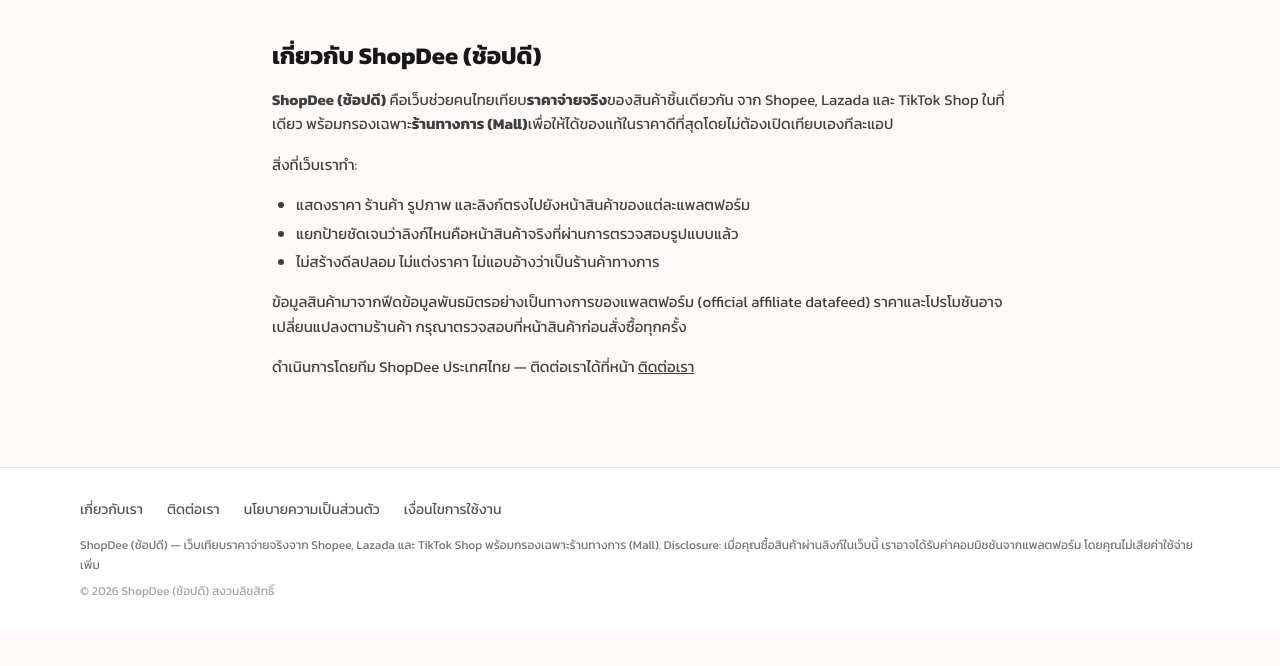
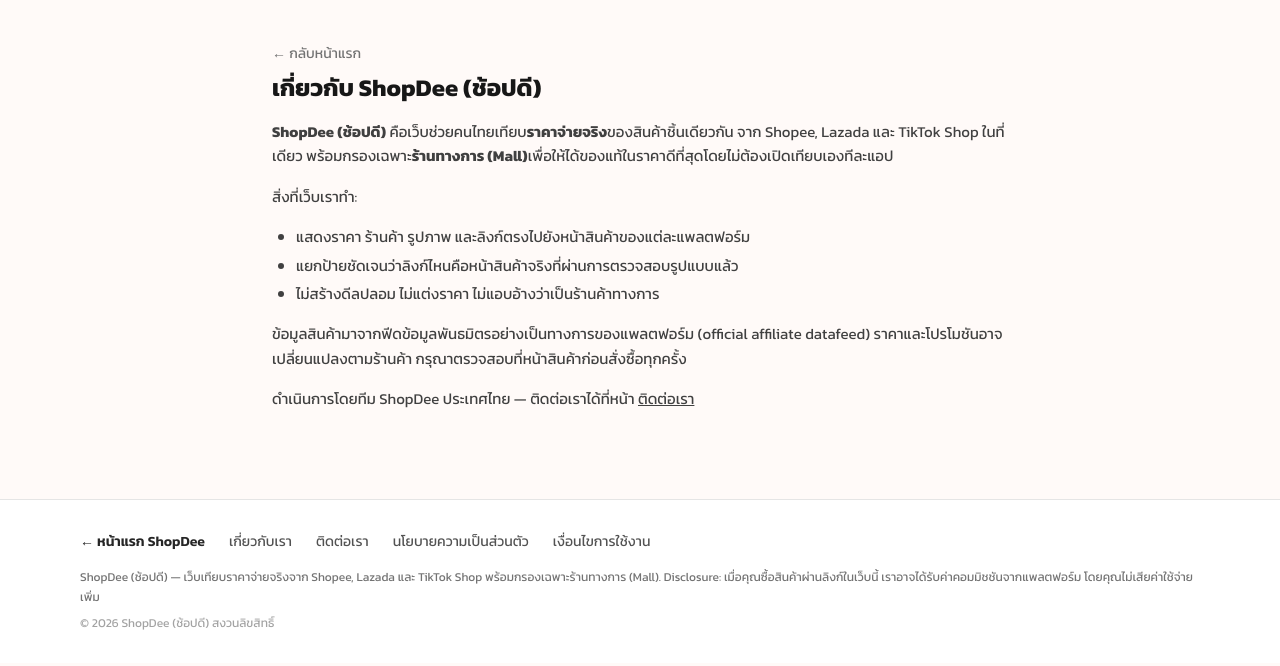
Before and after one commit to Chillnear/shopdee-web, a Next.js app: page /about in a window 1280 px wide. Shown: the top 666 px of the page. Built offline with nearby package versions, Linux system fonts and the light colour scheme; no server answers.

Commit message:
Add back-to-home links on info pages + footer (reviewer navigation)

```diff
--- a/app/about/page.tsx
+++ b/app/about/page.tsx
@@ -8,7 +8,8 @@
 export default function AboutPage() {
   return (
     <main className="mx-auto max-w-3xl px-4 py-10">
-      <h1 className="text-2xl font-bold">เกี่ยวกับ ShopDee (ช้อปดี)</h1>
+      <a href="/" className="text-sm text-neutral-500 underline-offset-4 hover:underline">← กลับหน้าแรก</a>
+      <h1 className="mt-2 text-2xl font-bold">เกี่ยวกับ ShopDee (ช้อปดี)</h1>
       <div className="mt-4 space-y-4 text-[15px] leading-relaxed text-neutral-700">
         <p>
           <strong>ShopDee (ช้อปดี)</strong> คือเว็บช่วยคนไทยเทียบ<strong>ราคาจ่ายจริง</strong>ของสินค้าชิ้นเดียวกัน
--- a/app/contact/page.tsx
+++ b/app/contact/page.tsx
@@ -9,7 +9,8 @@
 export default function ContactPage() {
   return (
     <main className="mx-auto max-w-3xl px-4 py-10">
-      <h1 className="text-2xl font-bold">ติดต่อเรา</h1>
+      <a href="/" className="text-sm text-neutral-500 underline-offset-4 hover:underline">← กลับหน้าแรก</a>
+      <h1 className="mt-2 text-2xl font-bold">ติดต่อเรา</h1>
       <div className="mt-4 space-y-4 text-[15px] leading-relaxed text-neutral-700">
         <p>
           อีเมล:{" "}
--- a/app/privacy/page.tsx
+++ b/app/privacy/page.tsx
@@ -9,7 +9,8 @@
 export default function PrivacyPage() {
   return (
     <main className="mx-auto max-w-3xl px-4 py-10">
-      <h1 className="text-2xl font-bold">นโยบายความเป็นส่วนตัว</h1>
+      <a href="/" className="text-sm text-neutral-500 underline-offset-4 hover:underline">← กลับหน้าแรก</a>
+      <h1 className="mt-2 text-2xl font-bold">นโยบายความเป็นส่วนตัว</h1>
       <p className="mt-1 text-sm text-neutral-500">อัปเดตล่าสุด: กันยายน 2026</p>
       <div className="mt-4 space-y-4 text-[15px] leading-relaxed text-neutral-700">
         <section>
--- a/app/terms/page.tsx
+++ b/app/terms/page.tsx
@@ -9,7 +9,8 @@
 export default function TermsPage() {
   return (
     <main className="mx-auto max-w-3xl px-4 py-10">
-      <h1 className="text-2xl font-bold">เงื่อนไขการใช้งาน</h1>
+      <a href="/" className="text-sm text-neutral-500 underline-offset-4 hover:underline">← กลับหน้าแรก</a>
+      <h1 className="mt-2 text-2xl font-bold">เงื่อนไขการใช้งาน</h1>
       <p className="mt-1 text-sm text-neutral-500">อัปเดตล่าสุด: กันยายน 2026</p>
       <div className="mt-4 space-y-4 text-[15px] leading-relaxed text-neutral-700">
         <section>
--- a/components/SiteFooter.tsx
+++ b/components/SiteFooter.tsx
@@ -13,6 +13,9 @@
     <footer className="mt-12 border-t border-neutral-200 bg-white">
       <div className="mx-auto max-w-6xl px-4 py-8">
         <nav aria-label="ลิงก์ข้อมูลเว็บ" className="flex flex-wrap gap-x-6 gap-y-2 text-sm">
+          <Link href="/" className="font-semibold text-neutral-800 underline-offset-4 hover:underline">
+            ← หน้าแรก ShopDee
+          </Link>
           {LINKS.map((l) => (
             <Link key={l.href} href={l.href} className="text-neutral-600 underline-offset-4 hover:underline">
               {l.label}
```
